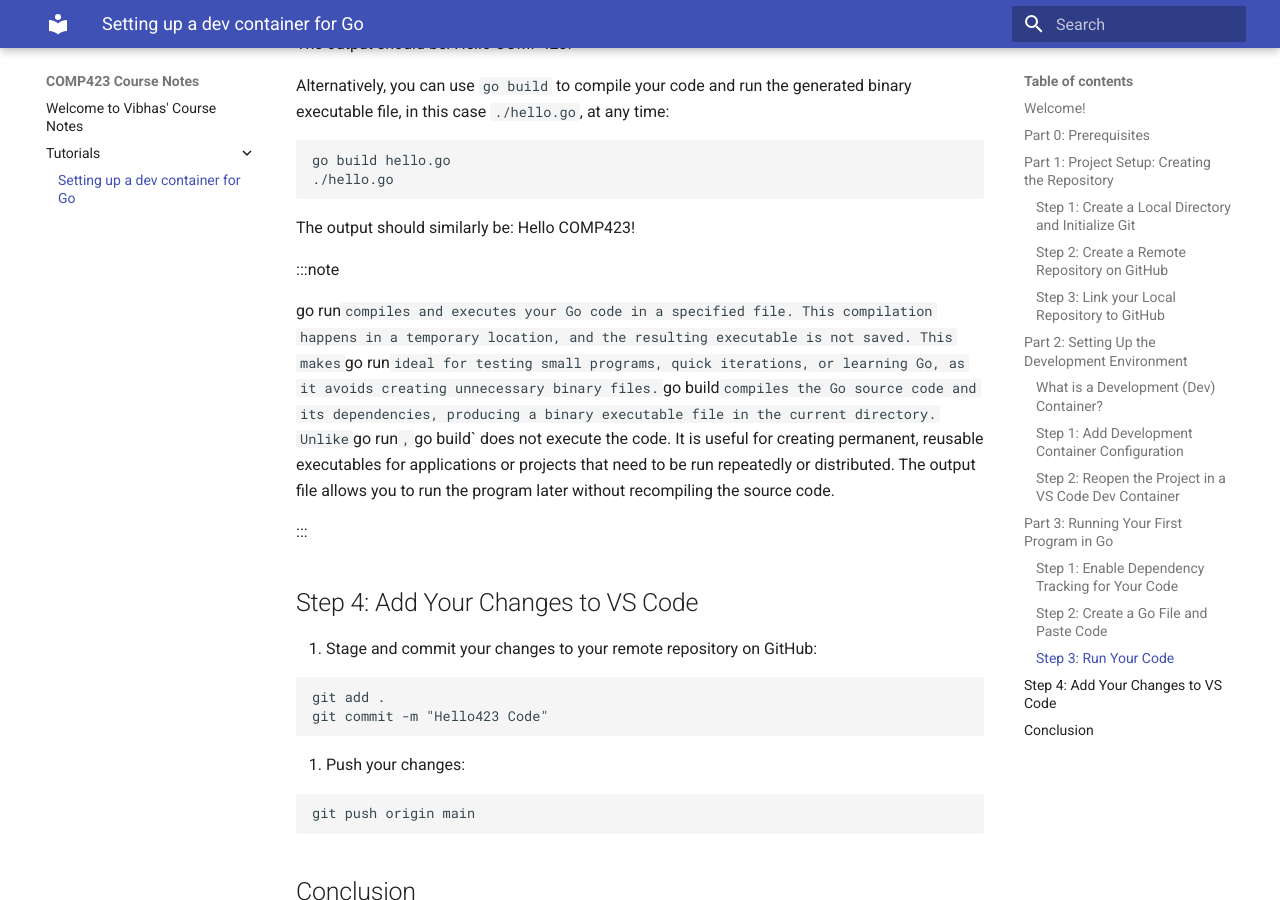
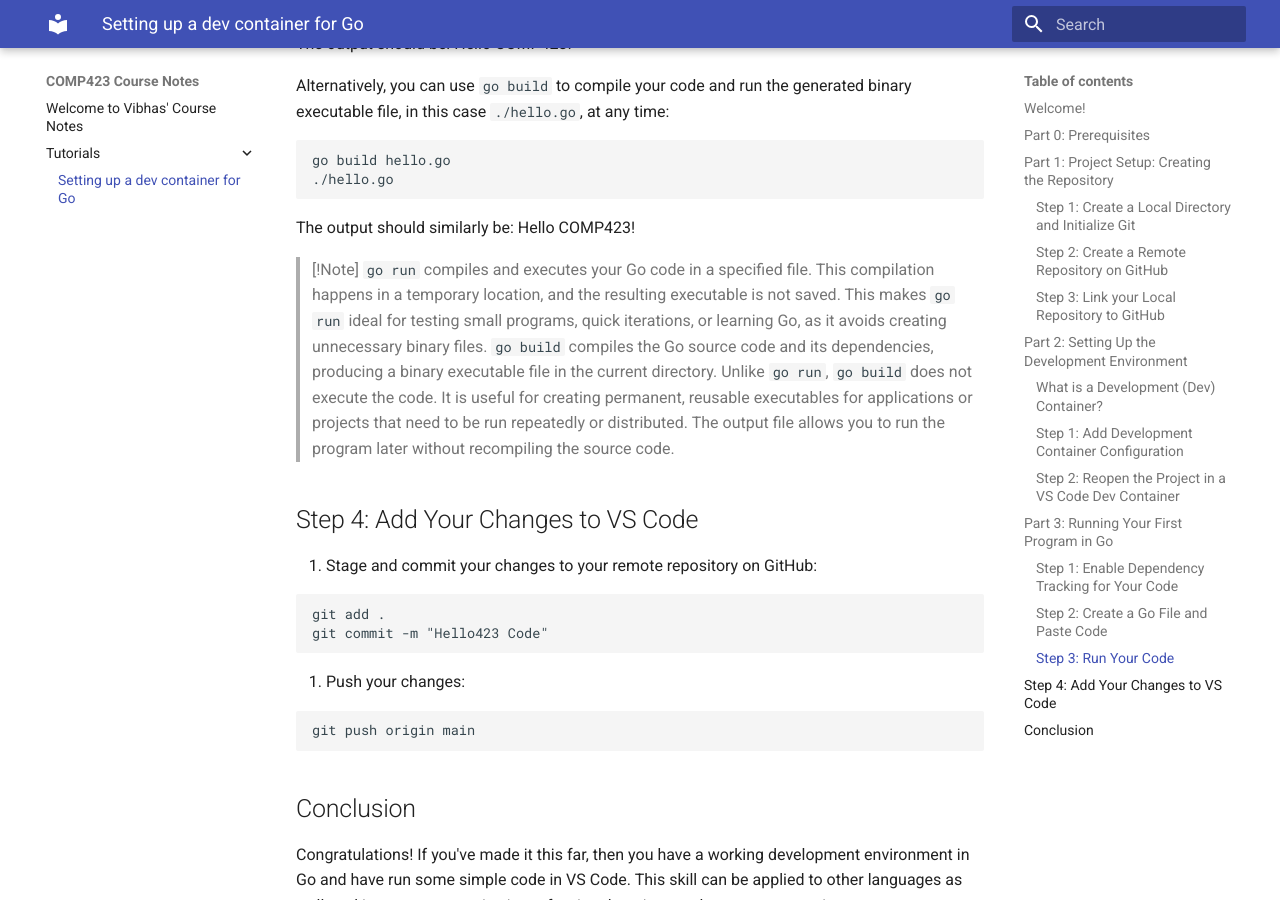
Before and after one commit to nairvibhas18/comp423-course-notes, an MkDocs documentation site: the page built from docs/tutorials/go-setup.md, in a window 1280 px wide and 900 px high, scrolled down 4665 px. Built offline with MkDocs 1.6.1 and Material for MkDocs 9.7.7, drawn with Linux system fonts in a browser that asks for light colours; some of the changed text lies outside the part shown.

````diff
--- a/docs/tutorials/go-setup.md
+++ b/docs/tutorials/go-setup.md
@@ -139,12 +139,9 @@ go build hello.go
 ```
 The output should similarly be: Hello COMP423!
 
-:::note
-
-go run` compiles and executes your Go code in a specified file. This compilation happens in a temporary location, and the resulting executable is not saved. This makes `go run` ideal for testing small programs, quick iterations, or learning Go, as it avoids creating unnecessary binary files.
-`go build` compiles the Go source code and its dependencies, producing a binary executable file in the current directory. Unlike `go run`, `go build` does not execute the code. It is useful for creating permanent, reusable executables for applications or projects that need to be run repeatedly or distributed. The output file allows you to run the program later without recompiling the source code.
-
-:::
+> [!Note]
+> `go run` compiles and executes your Go code in a specified file. This compilation happens in a temporary location, and the resulting executable is not saved. This makes `go run` ideal for testing small programs, quick iterations, or learning Go, as it avoids creating unnecessary binary files.
+> `go build` compiles the Go source code and its dependencies, producing a binary executable file in the current directory. Unlike `go run`, `go build` does not execute the code. It is useful for creating permanent, reusable executables for applications or projects that need to be run repeatedly or distributed. The output file allows you to run the program later without recompiling the source code.
 
 ## Step 4: Add Your Changes to VS Code
 1. Stage and commit your changes to your remote repository on GitHub:
````
Also changed, not shown: other parts of docs/tutorials/go-setup.md (+1 -1 lines).
